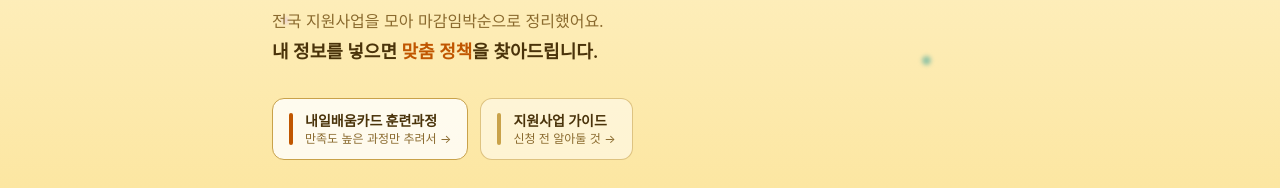
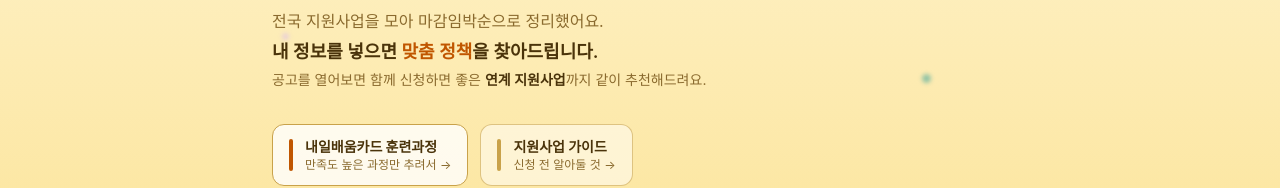
Before and after one commit to junhyeok6692-crypto/kkulcheong, a Next.js app: page / in a window 1280 px wide. Shown: the part 281-469 px from the top of the page. Built offline with nearby package versions, Linux system fonts and the light colour scheme; no server answers; a web font is replaced by a local one.

Commit message:
feat: 훈련과정 상세페이지 + 성능/정렬 개선 (app/page.tsx)

```diff
--- a/app/page.tsx
+++ b/app/page.tsx
@@ -81,6 +81,12 @@ export default async function Home() {
               내 정보를 넣으면 <span className="text-[#c05600]">맞춤 정책</span>을
               찾아드립니다.
             </span>
+            <br />
+            <span className="mt-1 inline-block text-sm text-[#8a6a2e]">
+              공고를 열어보면 함께 신청하면 좋은{" "}
+              <span className="font-semibold text-[#4a330a]">연계 지원사업</span>까지
+              같이 추천해드려요.
+            </span>
           </p>
           {/* 훈련과정은 성격이 다른 콘텐츠라 카드로 분리해 눈에 띄게 한다 */}
           <div className="mt-8 flex flex-wrap gap-3">
```
